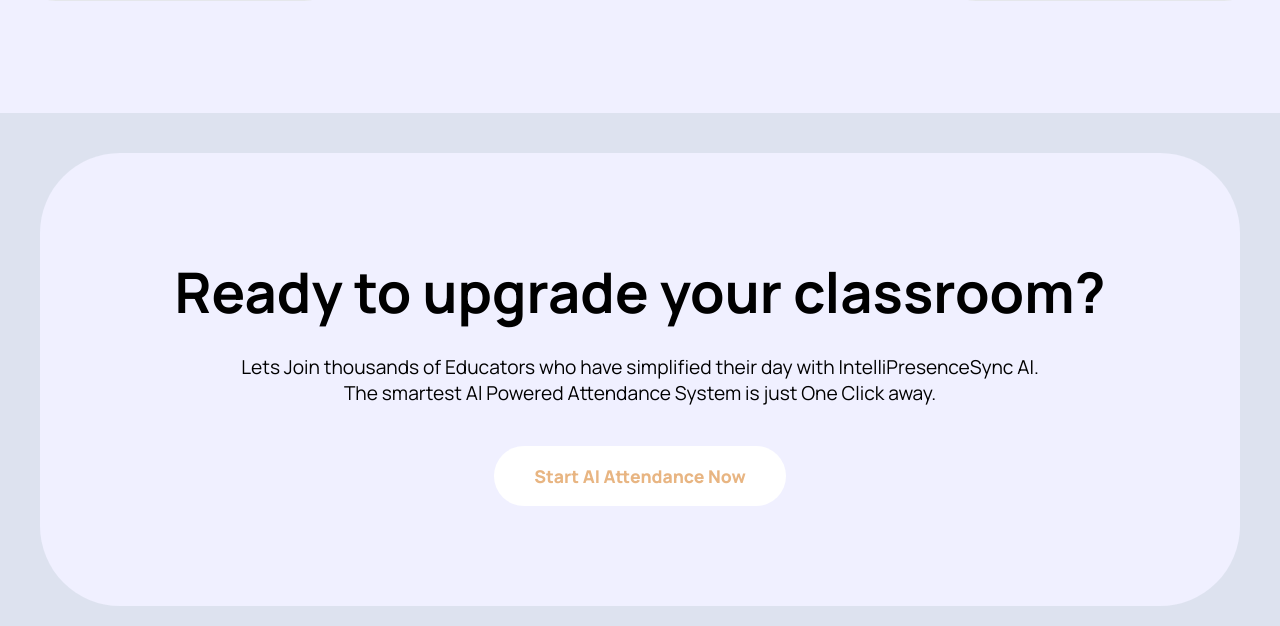
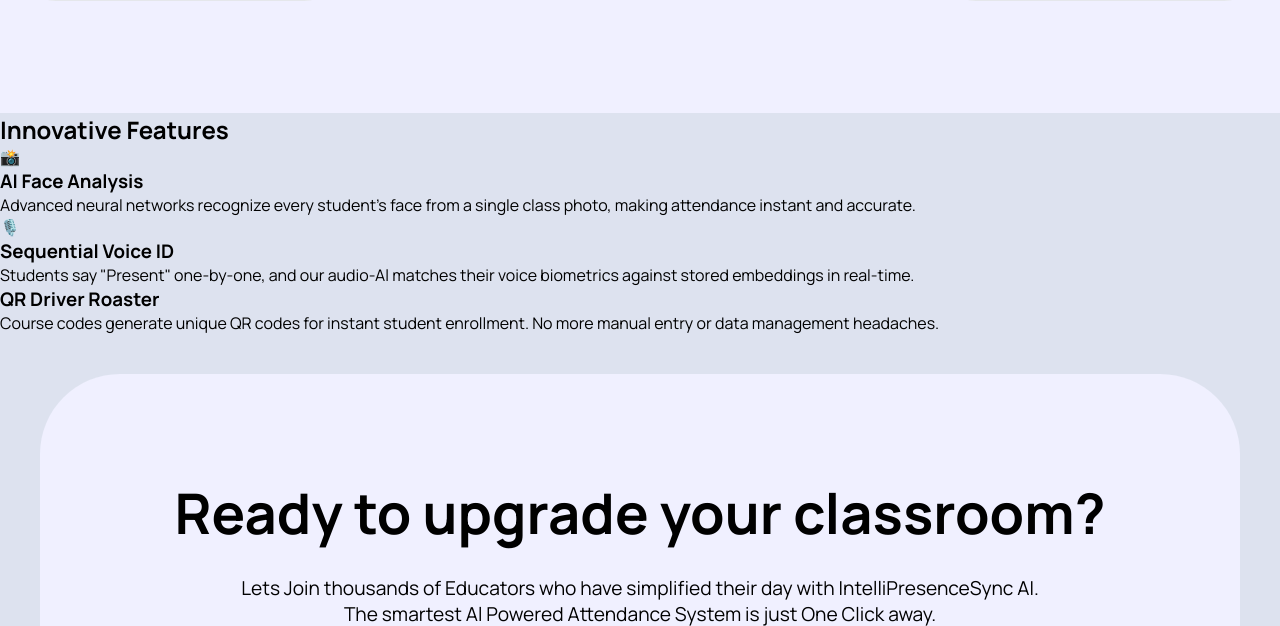
Before and after one commit to mihirgupta665/IntelliPresenceSync_LandingDashboard, a Flask app: page / in a window 1280 px wide. Shown: the part 679-1305 px from the top of the page. Run offline with Flask 3, Linux system fonts and the light colour scheme.

Commit message:
sturucutred and content created at landing pahe for features showcase

```diff
--- a/templates/index.html
+++ b/templates/index.html
@@ -78,6 +78,38 @@
 
     </header>
 
+
+    <section id="features" class="features">
+
+        <h2>Innovative Features</h2>
+
+        <div class="feature-grid">
+            <div class="feature-card">
+                <div class="f-icon-box">📸</div>
+                <h3>AI Face Analysis</h3>
+                <p> Advanced neural networks recognize every student's face from a single class photo, making attendance instant and accurate. </p>
+            </div>
+        </div>
+
+        <div class="feature-grid">
+            <div class="feature-card">
+                <div class="f-icon-box">🎙️</div>
+                <h3>Sequential Voice ID</h3>
+                <p>Students say "Present" one-by-one, and our audio-Al matches their voice biometrics against stored embeddings in real-time.</p>
+            </div>
+        </div>
+
+        <div class="feature-grid">
+            <div class="feature-card">
+                <div class="f-icon-box"> </div>
+                <h3>QR Driver Roaster</h3>
+                <p>Course codes generate unique QR codes for instant student enrollment. No more manual entry or data management headaches.</p>
+            </div>
+        </div>
+
+    </section>
+
+
     <section class="purple-section">
         <h2>Ready to upgrade your classroom?</h2>
         <p>Lets Join thousands of Educators who have simplified their day with IntelliPresenceSync AI. The smartest Al Powered Attendance System is just One Click away.</p>
```
